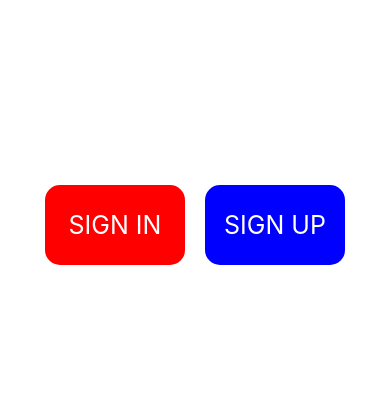
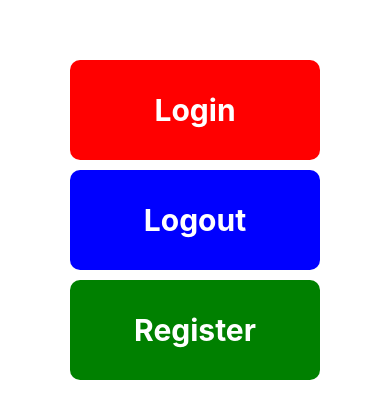
Before and after one commit to Rflyy/105841105421-Anugrah-Resky-Samudra-R-Lab-Web, a React Native app: screen / in a window 390 px wide. Shown: the part 197-616 px from the top of the page. Built offline with nearby package versions, Linux system fonts and the light colour scheme.

Commit message:
Costum komponen dan text Input

```diff
--- a/App.js
+++ b/App.js
@@ -1,38 +1,36 @@
 import React from 'react'
-import { StyleSheet, View, Text } from 'react-native'
+import { View, Text } from 'react-native'
 
-const App = () => {
-  return (
-    <View style={{ flex: 1, flexDirection: 'row' }}>
-      <View style={{ flex: 1, alignItems: 'flex-end', justifyContent: 'center' }}>
-        <View style={{
-          width: 140,
-          height: 80,
-          backgroundColor: 'red',
-          borderRadius: 15,
-          marginRight: 10,
-          justifyContent: 'center',
-          alignItems: 'center',
-        }}>
-          <Text style={{ color: 'white', fontSize: 25 }}>SIGN IN</Text>
-        </View>
-      </View>
+const ButtonCustom = ({ text, color }) => (
+  <View style={{
+    backgroundColor: color,
+    width: 250,
+    height: 100,
+    borderRadius: 10,
+    justifyContent: 'center',
+    marginBottom: 10,
+  }}>
+    <Text style={{
+      textAlign: 'center',
+      color: 'white',
+      fontSize: 30,
+      fontWeight: 'bold',
+    }}>
+      {text}
+    </Text>
+  </View>
+)
 
-      <View style={{ flex: 1, alignItems: 'flex-start', justifyContent: 'center' }}>
-        <View style={{
-          width: 140,
-          height: 80,
-          backgroundColor: 'blue',
-          borderRadius: 15,
-          marginLeft: 10,
-          justifyContent: 'center',
-          alignItems: 'center',
-        }}>
-          <Text style={{ color: 'white', fontSize: 25 }}>SIGN UP</Text>
-        </View>
-      </View>
-    </View>
-  )
-}
+const App = () => (
+  <View style={{
+    flex: 1,
+    justifyContent: 'center',
+    alignItems: 'center',
+  }}>
+    <ButtonCustom text="Login" color="red" />
+    <ButtonCustom text="Logout" color="blue" />
+    <ButtonCustom text="Register" color="green" />
+  </View>
+)
 
 export default App
```
